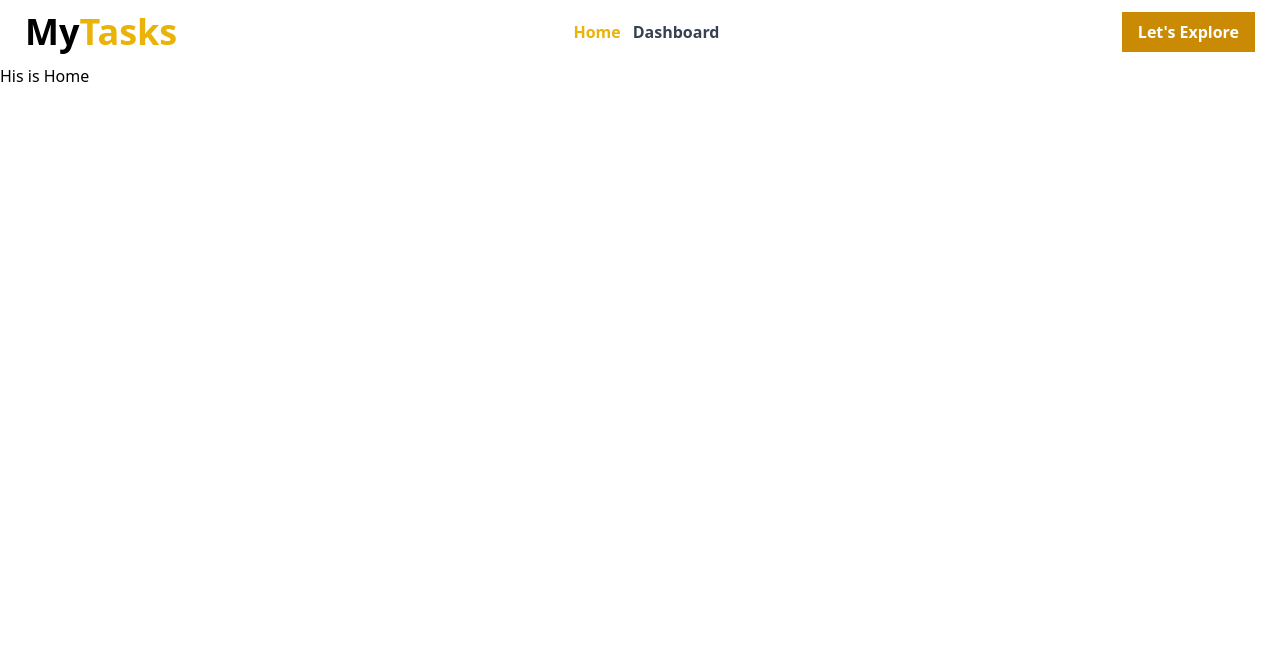
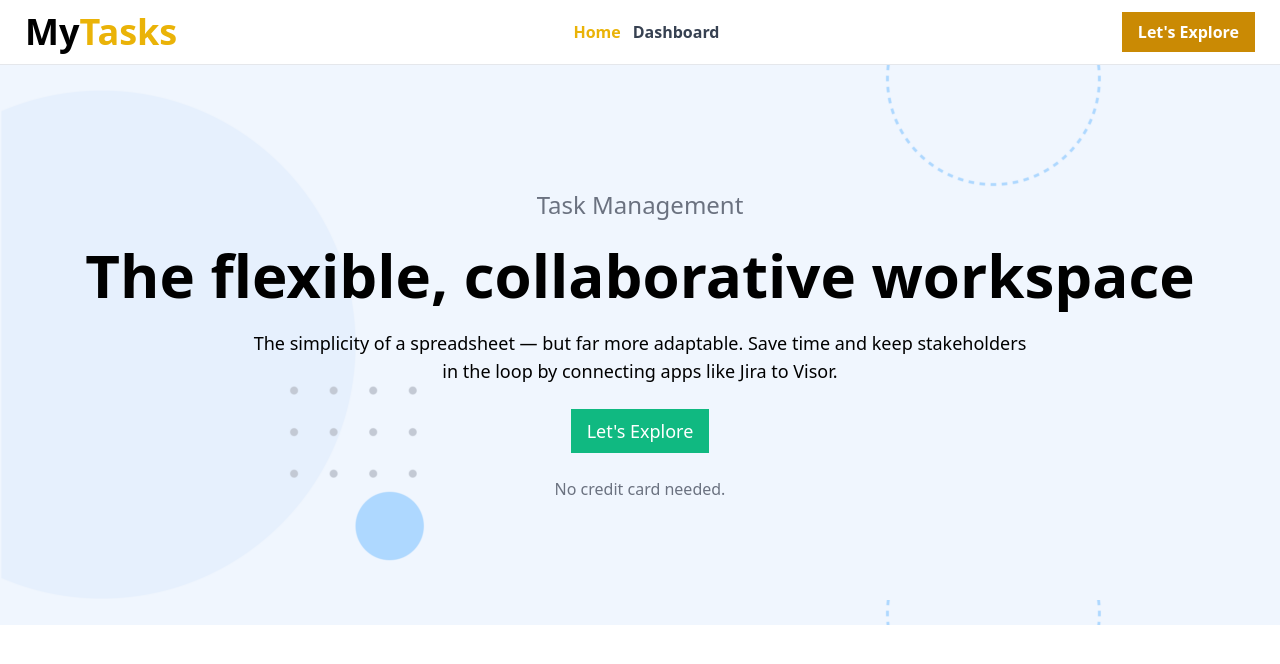
Before and after one commit to Radiat09/Practise-job-task, a React (Vite) app: page / in a window 1280 px wide. Shown: the top 664 px of the page. Built offline with nearby package versions, Linux system fonts and the light colour scheme.

Commit message:
added banner with full responsibility

```diff
--- /dev/null
+++ b/src/pages/Home/Banner/Banner.jsx
@@ -0,0 +1,29 @@
+import bannerBG from "../../../assets/images/bg-visor-header.png";
+const Banner = () => {
+  return (
+    <div
+      style={{
+        backgroundImage: `url("${bannerBG}")`,
+      }}
+      className="w-full h-screen md:h-[70vh] text-center flex flex-col justify-center gap-6"
+    >
+      <h4 className="text-xl md:text-2xl font-medium text-gray-500">
+        Task Management
+      </h4>
+      <h1 className="text-5xl md:text-6xl font-bold">
+        The flexible, collaborative workspace
+      </h1>
+      <p className="font-medium text-lg px-2">
+        The simplicity of a spreadsheet — but far more adaptable. Save time and
+        keep stakeholders <br /> in the loop by connecting apps like Jira to
+        Visor.
+      </p>
+      <button className="px-4 py-2 bg-emerald-500 w-fit mx-auto text-white text-lg font-medium hover:bg-emerald-700 hover:rounded-l-xl transition-all duration-700">
+        Let&apos;s Explore
+      </button>
+      <p className="font-medium text-gray-500">No credit card needed.</p>
+    </div>
+  );
+};
+
+export default Banner;
--- a/src/pages/Home/Home/Home.jsx
+++ b/src/pages/Home/Home/Home.jsx
@@ -1,7 +1,9 @@
+import Banner from "../Banner/Banner";
+
 const Home = () => {
   return (
     <div>
-      <h1>His is Home</h1>
+      <Banner />
     </div>
   );
 };
--- a/src/shared/Navbar.jsx
+++ b/src/shared/Navbar.jsx
@@ -16,9 +16,9 @@ const Navbar = ({ setShowSidebar, showSideBar }) => {
   // };
   // console.log(user);
   return (
-    <div className="w-full px-[25px] flex justify-center items-center py-3">
+    <div className="w-full px-[25px] flex justify-center items-center border-b py-3">
       <div className="flex-none lg:hidden">
-        <label onClick={() => setShowSidebar(!showSideBar)} className="">
+        <label onClick={() => setShowSidebar(!showSideBar)} className="mr-2">
           <svg
             xmlns="http://www.w3.org/2000/svg"
             fill="none"
```
Also changed, not shown: src/assets/images/bg-visor-header.png (added).
